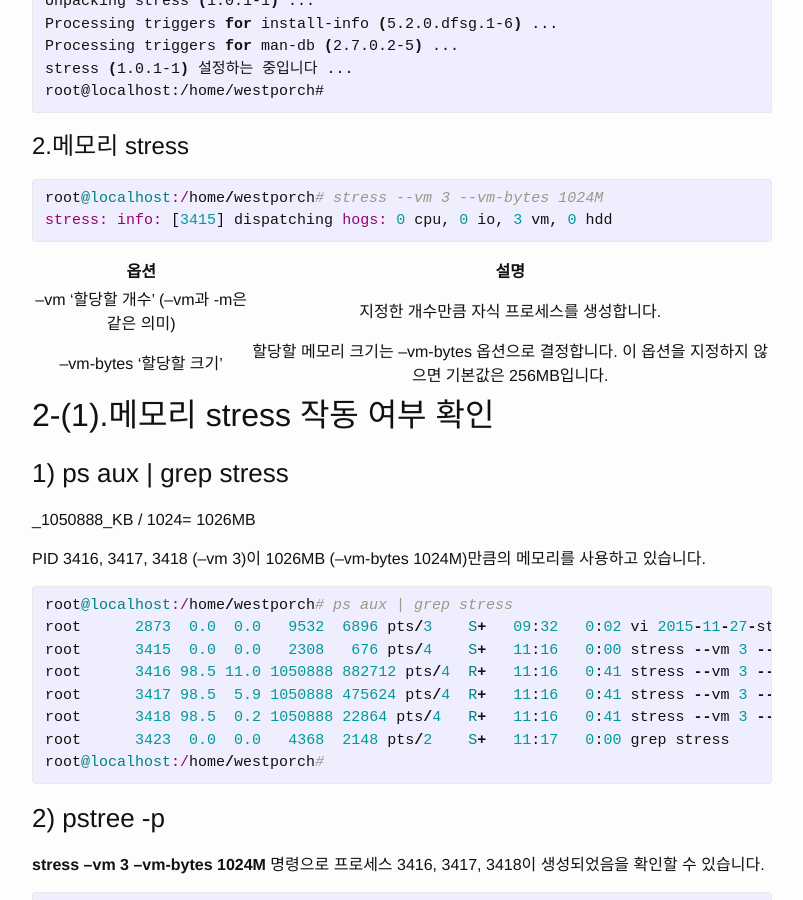
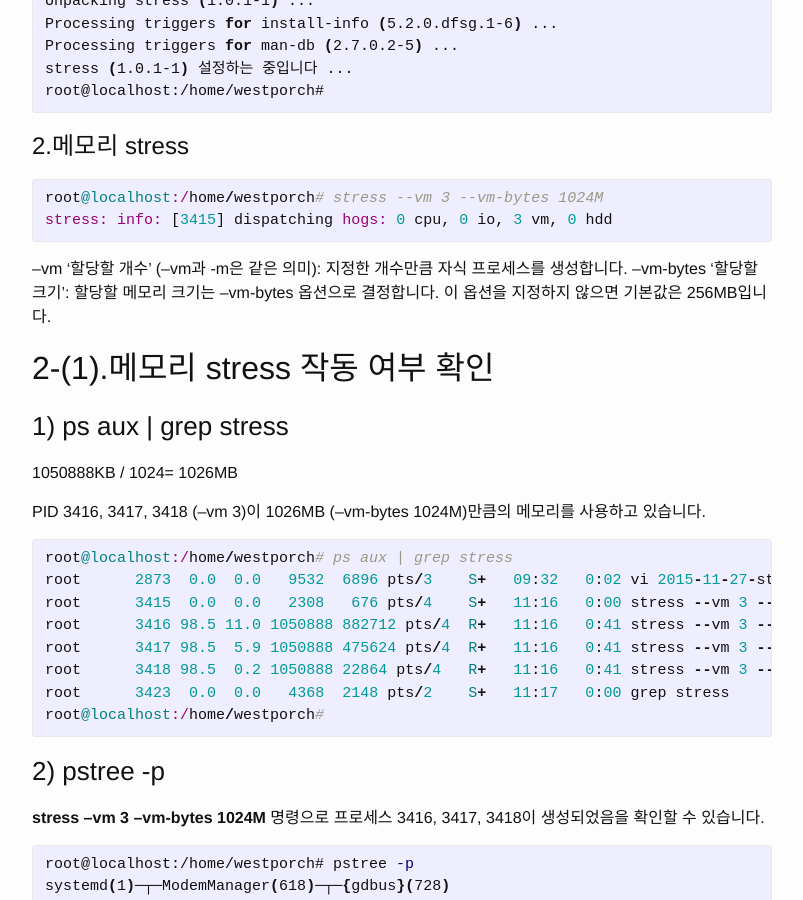
Before and after one commit to debianusers/debianusers.github.io, a Jekyll site: the page built from _posts/2015-11-27-stress-command.markdown, in a window 1280 px wide and 900 px high, scrolled down 923 px. Shown: the whole window, without its empty margins (238-1041 px from the left). Built offline with Jekyll 4.4.1, drawn with Linux system fonts in a browser that asks for light colours; comment, search, counter and statistics services are not loaded.

Commit message:
표 수정

```diff
--- a/_posts/2015-11-27-stress-command.markdown
+++ b/_posts/2015-11-27-stress-command.markdown
@@ -38,10 +38,9 @@ stress: info: [3415] dispatching hogs: 0 cpu, 0 io, 3 vm, 0 hdd
 
 {% endhighlight %}
 
-|옵션|설명|
-|:--:|:--:|
-|--vm '할당할 개수' (--vm과 -m은 같은 의미)|지정한 개수만큼 자식 프로세스를 생성합니다.|
-|--vm-bytes '할당할 크기'|할당할 메모리 크기는 --vm-bytes 옵션으로 결정합니다. 이 옵션을 지정하지 않으면 기본값은 256MB입니다.|
+--vm '할당할 개수' (--vm과 -m은 같은 의미): 지정한 개수만큼 자식 프로세스를 생성합니다.
+--vm-bytes '할당할 크기': 할당할 메모리 크기는 --vm-bytes 옵션으로 결정합니다. 이 옵션을 지정하지 않으면 기본값은 256MB입니다.
+
 
 
 ## 2-(1).메모리 stress 작동 여부 확인
@@ -49,7 +48,7 @@ stress: info: [3415] dispatching hogs: 0 cpu, 0 io, 3 vm, 0 hdd
 
 ### 1) ps aux | grep stress
 
-_1050888_KB / 1024= 1026MB
+1050888KB / 1024= 1026MB
 
 PID 3416, 3417, 3418 (--vm 3)이 1026MB (--vm-bytes 1024M)만큼의 메모리를 사용하고 있습니다.
 
```
